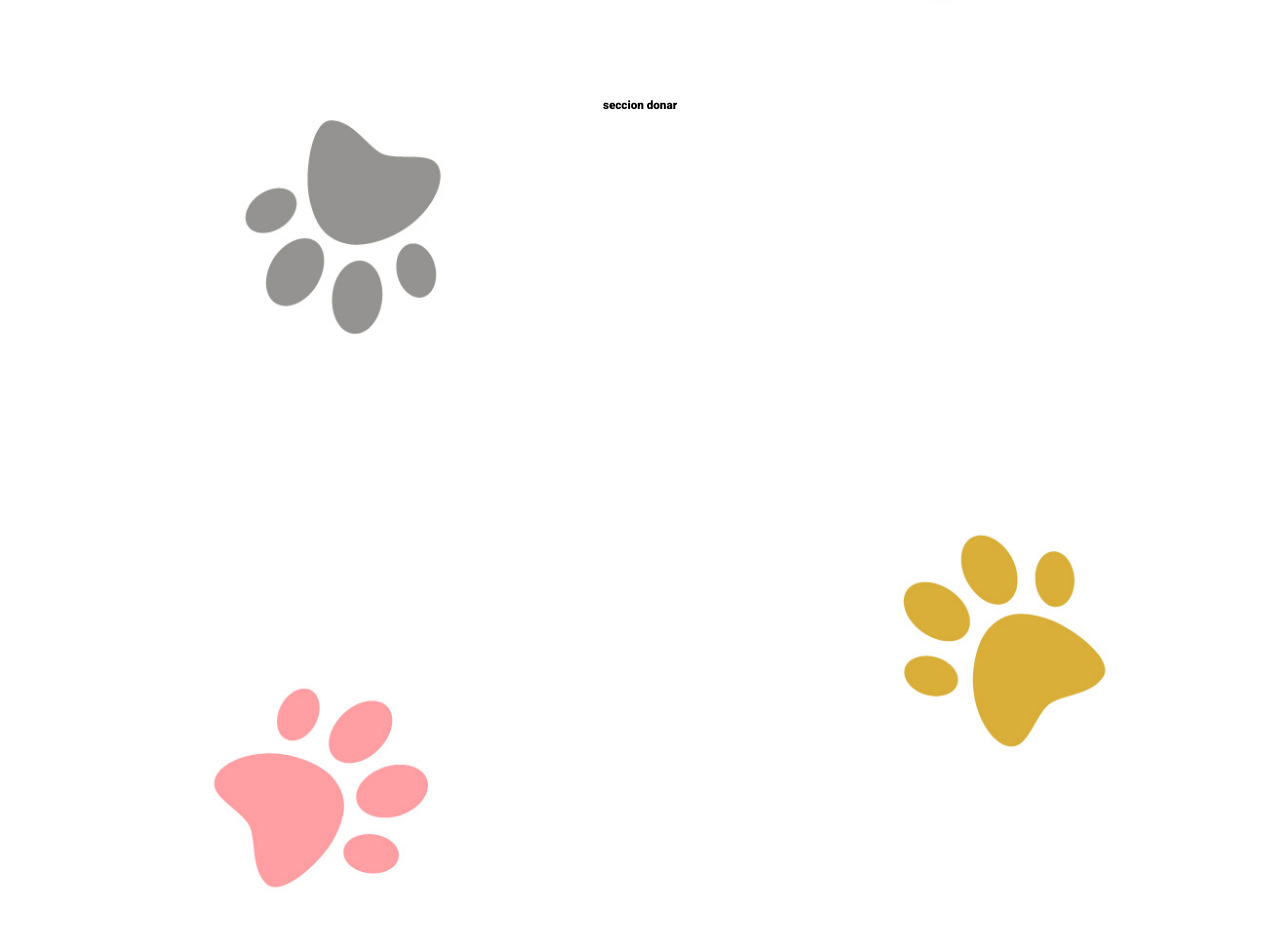
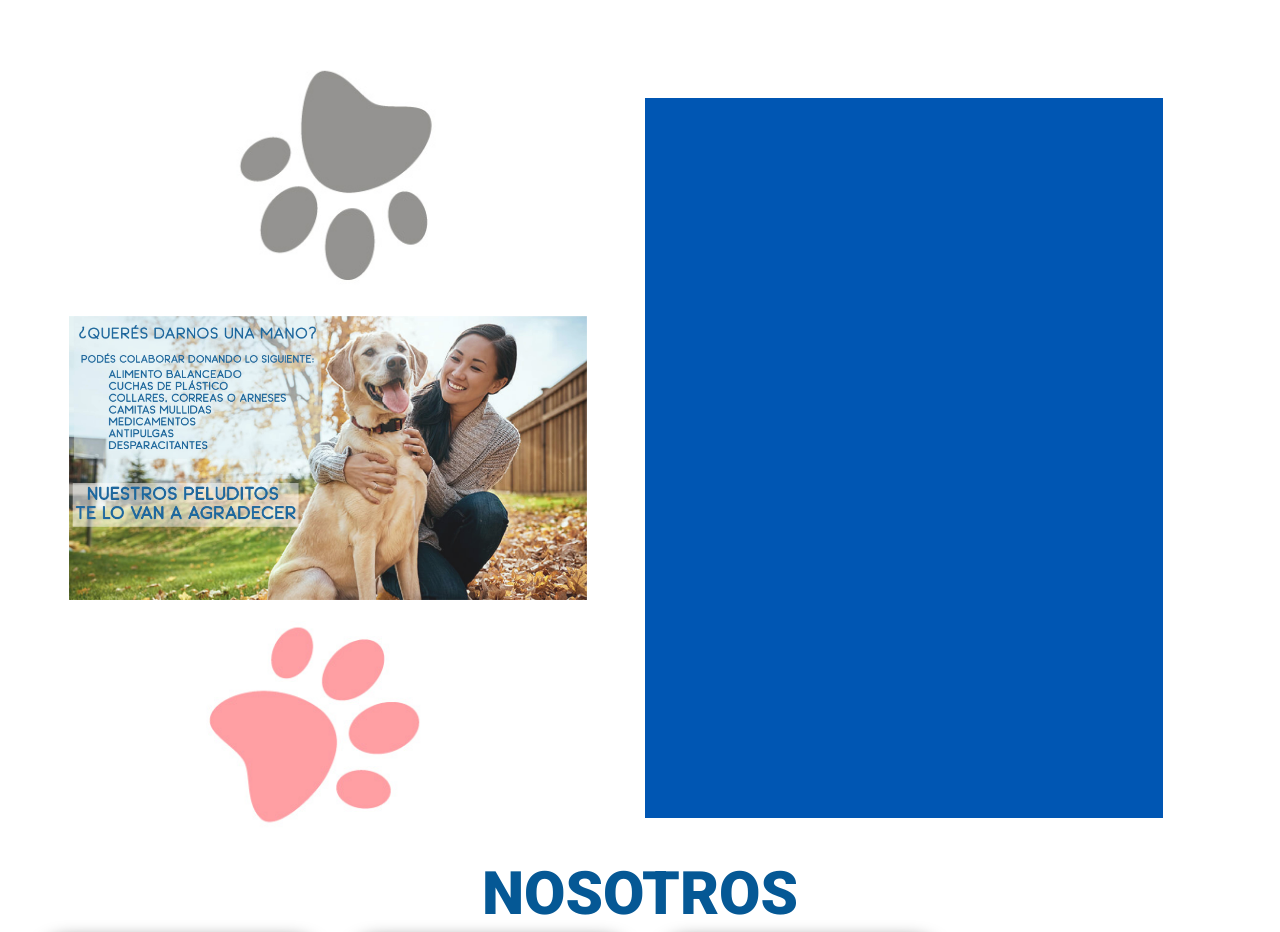
Before and after one commit to sosamarianac/TPO_PetFam, a plain HTML site: page index.html in a window 1280 px wide. Shown: the part 2290-3222 px from the top of the page. Drawn offline with nearby package versions, Linux system fonts and the light colour scheme.

Commit message:
Seccion Donar

```diff
--- a/CSS/styles.css
+++ b/CSS/styles.css
@@ -619,15 +619,35 @@ main .adopt img {
 }
 
 /* inicio seccion donar */
-main .donar {
-    grid-area: donar;
-    height: 100vh;
+.donar {
+    width: 90vw;
+    height: 90vh;
     display: flex;
-    align-items: flex-start;
-    justify-content: center;
+    justify-content: space-around;
+    align-items: center;
 
 }
+.donar-img {
+    width: 45%;
+    height: 60%;
+    object-fit: contain;
+    transform: translateX(0);
+    opacity: 0.9;
+    animation: animacion1 1.5s ease;
 
+}
+@keyframes animacion1 {
+    0% {
+        transform: translateX(100%);
+        opacity: 0;
+    }
+}
+
+.map {
+    width: 45%;
+    height: 100%;
+    background-color: #0056b3;
+}
 /* fin seccion donar */
 
 /* inicio seccion nosotros */
--- a/index.html
+++ b/index.html
@@ -411,7 +411,10 @@
 
         <!-- Section con informacion de donaciones -->
         <section class="donar" id="donar">
-            <h3>seccion donar</h3>
+            <img class="donar-img" src="./Assets/1001404430-iStock-RF-Featured-840x460.jpg" alt="Donaciones">
+            <div class="map">
+
+            </div>
 
         </section>
 
```
Also changed, not shown: Assets/1001404430-iStock-RF-Featured-840x460.jpg (added), Assets/tw-pet-care.jpg (added).
